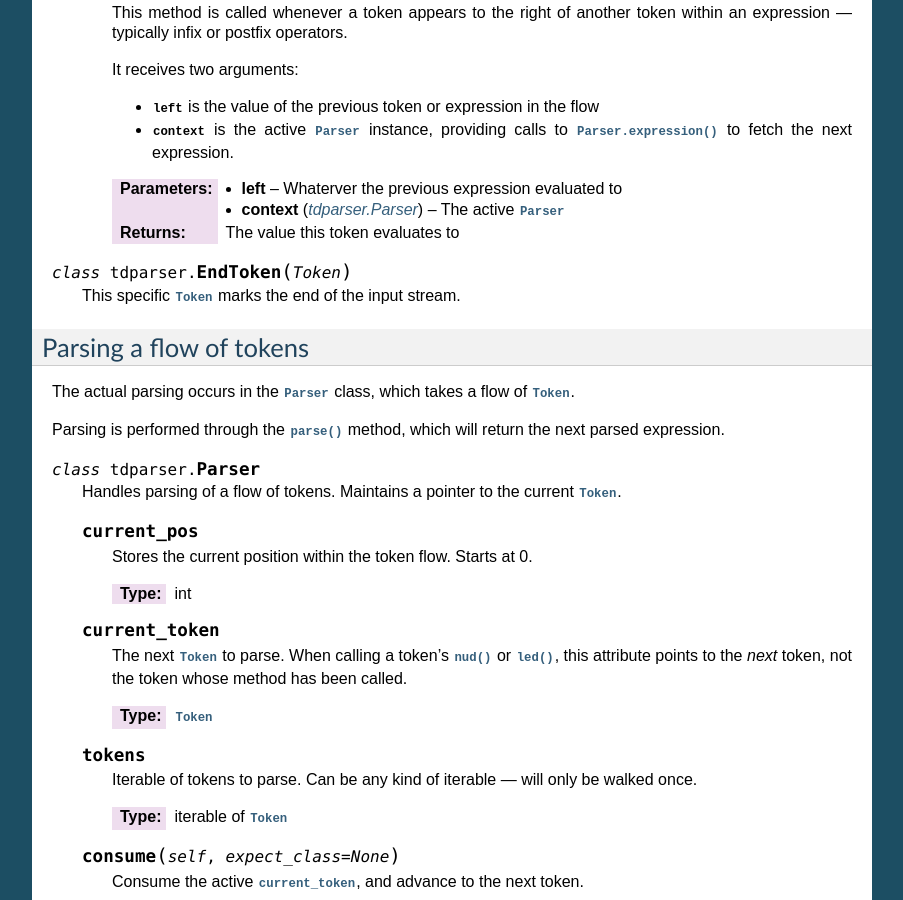
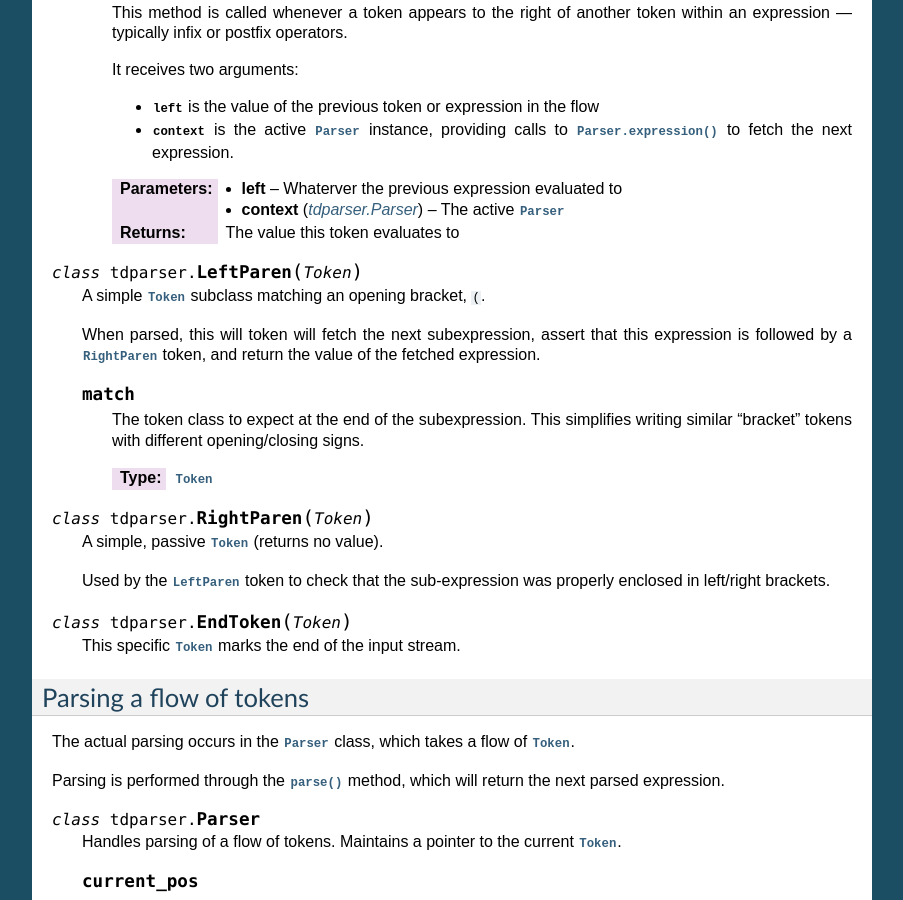
Before and after one commit to rbarrois/tdparser, a Sphinx documentation site: the page built from docs/reference.rst, in a window 1280 px wide and 900 px high, scrolled down 1440 px. Shown: the whole window, without its empty margins (198-1101 px from the left). Built offline with Sphinx 7.4.7, drawn with Linux system fonts in a browser that asks for light colours; some of the changed text lies outside the part shown.

Commit message:
More docs.
Signed-off-by: Raphaël Barrois <raphael.barrois@polytechnique.org>

```diff
--- a/docs/index.rst
+++ b/docs/index.rst
@@ -99,6 +99,7 @@ Contents
    :maxdepth: 2
 
    reference
+   internals
    changelog
 
 Links
--- a/docs/reference.rst
+++ b/docs/reference.rst
@@ -103,6 +103,32 @@ A token must inherit from the :class:`Token` class, and override a few elements
         :param left: Whaterver the previous expression evaluated to
         :param tdparser.Parser context: The active :class:`Parser`
         :return: The value this token evaluates to
+
+
+.. class:: LeftParen(Token)
+
+    A simple :class:`Token` subclass matching an opening bracket, ``(``.
+
+    When parsed, this will token will fetch the next subexpression, assert that
+    this expression is followed by a :class:`RightParen` token, and return the value
+    of the fetched expression.
+
+    .. attribute:: match
+
+
+        The token class to expect at the end of the subexpression.
+        This simplifies writing similar "bracket" tokens with different opening/closing
+        signs.
+
+        :type: :class:`Token`
+
+
+.. class:: RightParen(Token)
+
+    A simple, passive :class:`Token` (returns no value).
+
+    Used by the :class:`LeftParen` token to check that the sub-expression was properly
+    enclosed in left/right brackets.
 
 
 .. class:: EndToken(Token)
```
Also changed, not shown: docs/internals.rst (added, +93 -0 lines), 1 other file.
